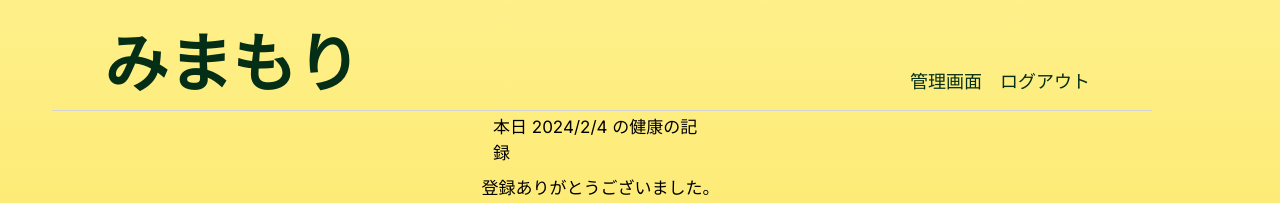
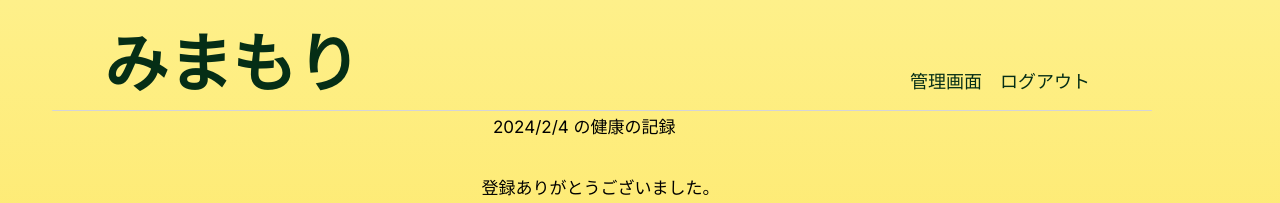
Before and after one commit to ms-engineer-bc-4b/mimamori, a Next.js app in the folder App/app/next/: page /senior/senior_daily_report_done in a window 1280 px wide. Shown: the top 203 px of the page. Built offline with nearby package versions, Linux system fonts and the light colour scheme.

Commit message:
削除
いらないもの削除

```diff
--- a/App/app/next/src/app/senior/senior_daily_report/page.tsx
+++ b/App/app/next/src/app/senior/senior_daily_report/page.tsx
@@ -1,8 +1,5 @@
 "use client";
 import Link from 'next/link';
-// import { getAllTodos } from "@/api";
-// import AddTask from "./components/AddTask";
-// import DailyReport from "./components/TodoList";
 import {FormEvent, useEffect} from 'react'
 import Header from '@/app/components/aftersigninheader';
 import Image from 'next/image'
@@ -30,7 +27,7 @@ const nowStr = now.toLocaleDateString('ja-JP', {
 
 export default function SeniorHealth() {
   //
-  // <FirstHeader/>
+  <Header/>
   const router = useRouter(); // フックの呼び出しを関数コンポーネントのボディ内で行う
   const [formData, setFormData] = useState({
     condition: "",
--- a/App/app/next/src/app/senior/senior_daily_report_done/page.tsx
+++ b/App/app/next/src/app/senior/senior_daily_report_done/page.tsx
@@ -55,7 +55,7 @@ export default function SeniorReportDone() {
           <div className="w-[206px] h-[26px] left-[493px] top-[115px] absolute
            text-black text-[17px] font-normal font-['Inter']">
 
-            本日 {nowStr} の健康の記録
+            {nowStr} の健康の記録
           </div>
           {/* お礼文章 */}
           <div className="w-[999px] h-[116px] left-[101px] top-[176px] absolute text-center
```
